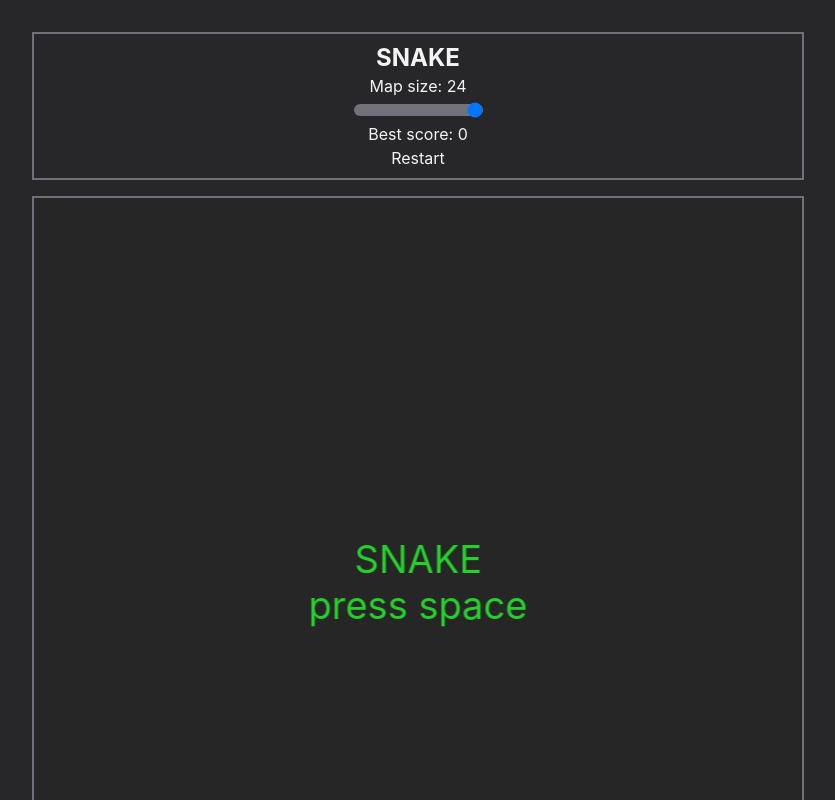
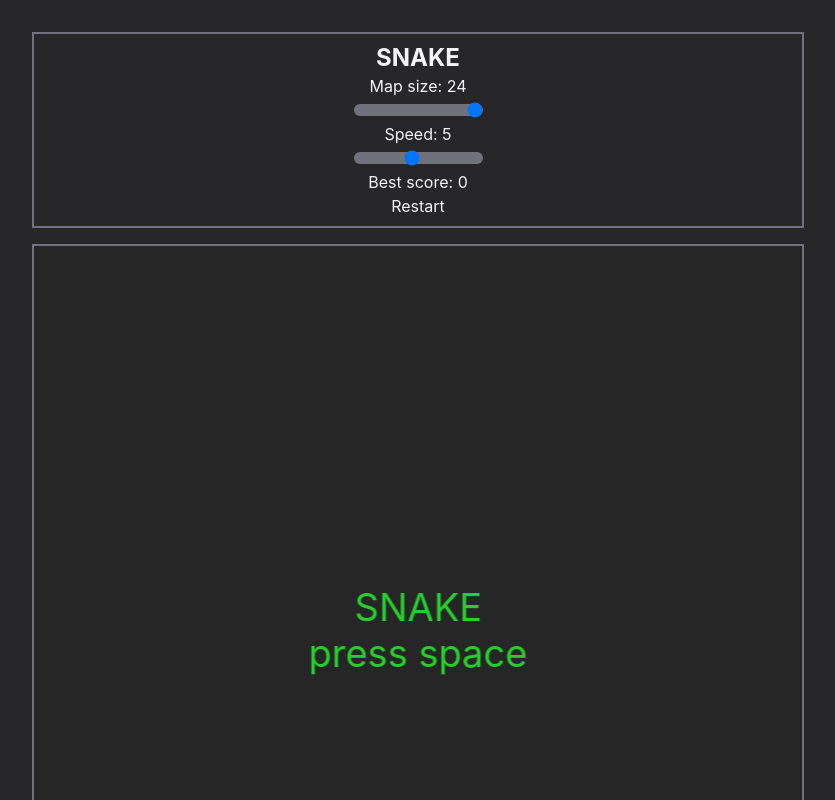
Before and after one commit to ppatrzyk/snake-ts, a React (Vite) app: page / in a window 1280 px wide. Shown: the top 800 px of the page, without its empty margins (222-1057 px from the left). Built offline with nearby package versions, Linux system fonts and the light colour scheme.

Commit message:
take speed from config

```diff
--- a/src/components/GameComponent.tsx
+++ b/src/components/GameComponent.tsx
@@ -6,12 +6,14 @@ import { STEP_SIZE } from "../snake/scenes/Game";
 
 function GameComponent() {
   const defaultMapSize = 24;
+  const defaultSnakeSpeed = 5;
 
   const [gameRunning, setGameRunning] = useState(false);
   const [score, setScore] = useState(1);
   const [pastScores, setPastScores] = useState<number[]>([]);
   const [mapSize, setMapSize] = useState(defaultMapSize);
   const [mapSizePx, setMapSizePx] = useState(STEP_SIZE * mapSize); // this should not be reactive, set only on explicit restart
+  const [snakeSpeed, setSnakeSpeed] = useState(defaultSnakeSpeed);
   const [gameKey, setGameKey] = useState(crypto.randomUUID());
 
   const bestScore = pastScores.length > 0 ? Math.max(...pastScores) : 0;
@@ -57,6 +59,17 @@ function GameComponent() {
             onChange={(event) => setMapSize(event.target.valueAsNumber)}
           />
         </label>
+        <label>
+          <span className="block">Speed: {snakeSpeed}</span>
+          <input
+            type="range"
+            className="h-3 appearance-none rounded-full bg-zinc-500"
+            min={1}
+            max={10}
+            value={snakeSpeed}
+            onChange={(event) => setSnakeSpeed(event.target.valueAsNumber)}
+          />
+        </label>
         <p>Best score: {bestScore}</p>
         <p className={`${gameRunning ? "" : "hidden"}`}>
           Current core: {score}
@@ -77,6 +90,7 @@ function GameComponent() {
         key={gameKey}
         width={mapSizePx}
         height={mapSizePx}
+        speed={snakeSpeed}
         eventEmitter={eventEmitter}
       />
     </div>
--- a/src/components/PhaserWrapper.tsx
+++ b/src/components/PhaserWrapper.tsx
@@ -3,12 +3,18 @@ import Phaser from "phaser";
 import gameConfig from "../snake/config";
 
 type PhaserWrapperProps = {
-  width?: number;
-  height?: number;
+  width: number;
+  height: number;
+  speed: number;
   eventEmitter: Phaser.Events.EventEmitter;
 };
 
-function PhaserWrapper({ width, height, eventEmitter }: PhaserWrapperProps) {
+function PhaserWrapper({
+  width,
+  height,
+  speed,
+  eventEmitter,
+}: PhaserWrapperProps) {
   const containerRef = useRef<HTMLDivElement>(null);
   const gameRef = useRef<Phaser.Game | null>(null);
 
@@ -26,9 +32,16 @@ function PhaserWrapper({ width, height, eventEmitter }: PhaserWrapperProps) {
 
     const game = new Phaser.Game(config);
     game.eventEmitter = eventEmitter;
+    game.speed = speed;
     gameRef.current = game;
 
+    const onGameStarted = () => {
+      containerRef.current?.focus();
+    };
+    eventEmitter.on("gameStarted", onGameStarted);
+
     return () => {
+      eventEmitter.off("gameStarted", onGameStarted);
       game.destroy(true);
       gameRef.current = null;
     };
@@ -36,7 +49,12 @@ function PhaserWrapper({ width, height, eventEmitter }: PhaserWrapperProps) {
 
   return (
     <div className="border-2 border-zinc-500 bg-zinc-100">
-      <div ref={containerRef} style={{ width, height }} className="mx-auto" />
+      <div
+        ref={containerRef}
+        style={{ width, height }}
+        className="mx-auto"
+        tabIndex={-1}
+      />
     </div>
   );
 }
--- a/src/snake/scenes/Game.ts
+++ b/src/snake/scenes/Game.ts
@@ -16,8 +16,7 @@ export class Game extends Scene {
   gameCoordinates!: CoordinateList;
 
   stepSize: number = STEP_SIZE;
-  stepFreq: number = 100;
-  timer: number = this.stepFreq;
+  timer: number = 0;
 
   constructor() {
     super("Game");
@@ -136,8 +135,9 @@ export class Game extends Scene {
 
   update(_time: number, delta: number): void {
     if (!this.gameover) {
+      const stepFreq = Math.floor(500 / this.game.speed);
       this.timer += delta;
-      if (this.timer >= this.stepFreq) {
+      if (this.timer >= stepFreq) {
         this.tick();
         this.timer = 0;
       }
--- a/src/types/phaser.d.ts
+++ b/src/types/phaser.d.ts
@@ -3,5 +3,6 @@ import Phaser from "phaser";
 declare module "phaser" {
   interface Game {
     eventEmitter: Phaser.Events.EventEmitter;
+    speed: number;
   }
 }
```
